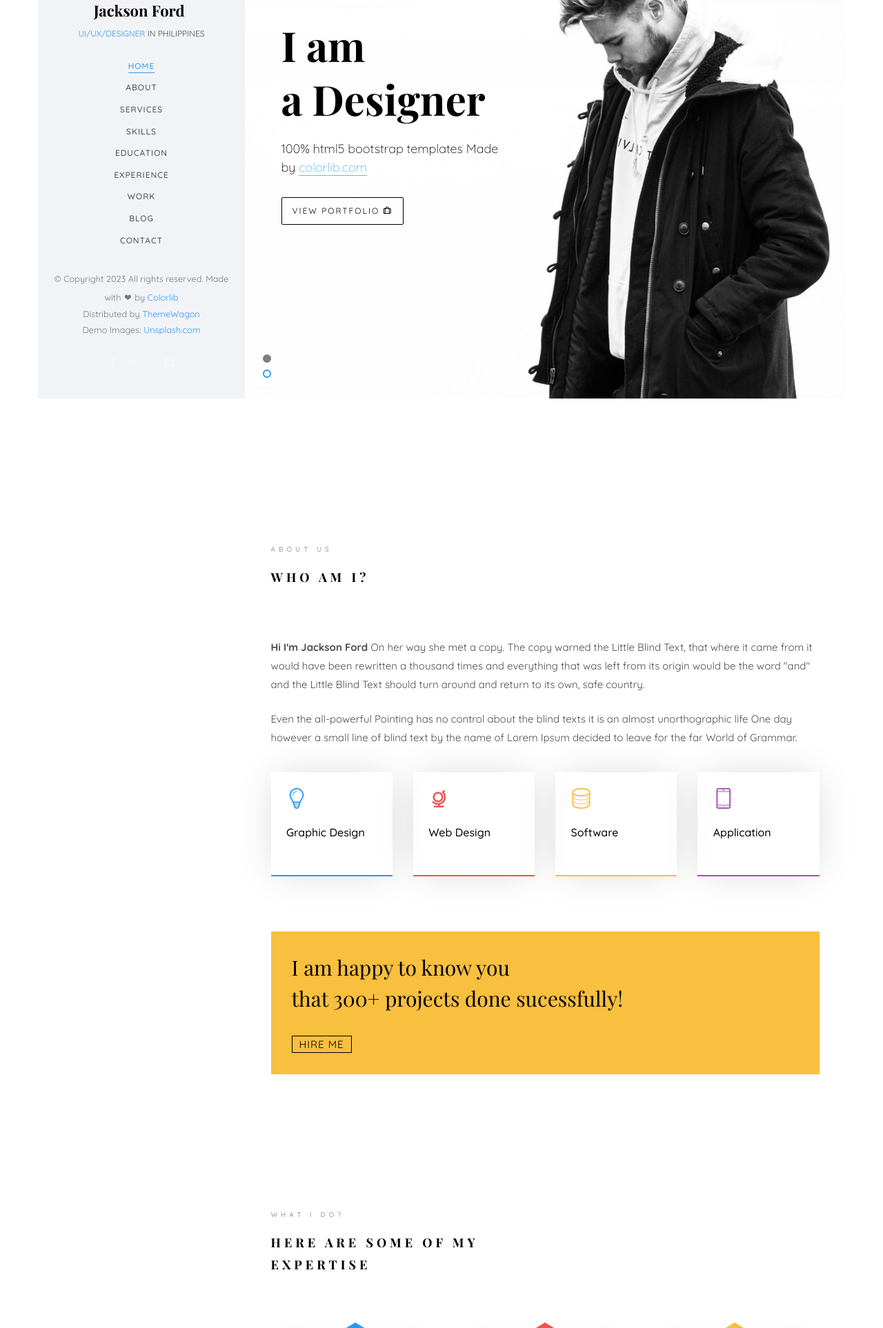
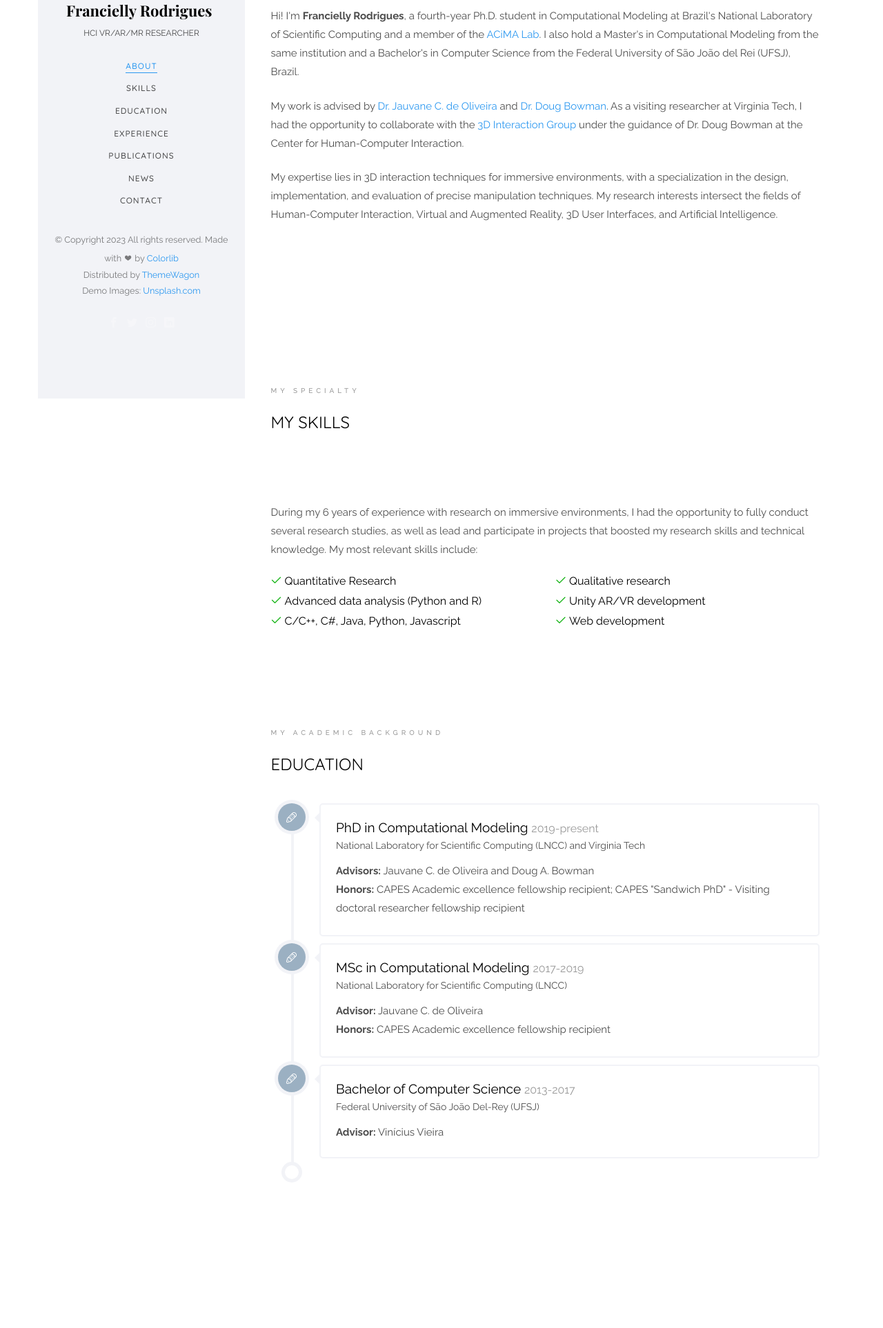
Before and after one commit to franciellyr/franciellyr.github.io, a plain HTML site: page index.html in a window 1280 px wide. Shown: the part 222-2148 px from the top of the page at 69% size. Drawn offline with nearby package versions, Linux system fonts and the light colour scheme; files whose address does not match are found by name; a web font is replaced by a local one.

Commit message:
first changes until education

```diff
--- a/css/style.css
+++ b/css/style.css
@@ -12,7 +12,7 @@
 *
 * ======================================================= */
 body {
-  font-family: "Quicksand", Arial, sans-serif;
+  font-family: "Raleway", Arial, sans-serif;
   font-weight: 400;
   font-size: 15px;
   line-height: 1.8;
@@ -404,11 +404,11 @@ body.offcanvas {
   position: relative; }
 
 .colorlib-heading {
-  font-size: 18px;
+  font: normal normal normal 60px/1.4em quicksand,sans-serif;
+  font-size: 24px;
   margin-bottom: 4em;
-  font-weight: 700;
   text-transform: uppercase;
-  letter-spacing: 5px;
+  letter-spacing: normal;
   line-height: 1.8;
   position: relative; }
   .colorlib-heading span {
@@ -541,11 +541,15 @@ body.offcanvas {
   position: relative;
   margin-left: -20px; }
 
+  .timeline-icon {
+    padding-top: 2px;
+  }
+
 .timeline-centered .timeline-entry .timeline-entry-inner .timeline-icon {
   display: block;
   width: 40px;
   height: 40px;
-  background: #2c98f0;
+  background: #9bb0c2;
   -webkit-border-radius: 50%;
   -moz-border-radius: 50%;
   -ms-border-radius: 50%;
@@ -581,6 +585,13 @@ body.offcanvas {
   -moz-background-clip: padding;
   background-clip: padding-box; }
 
+  .timeline-label-ed {
+    border: 2px solid #f2f3f7;
+    background: white !important;
+    border-radius: 5px;
+
+}
+
 .timeline-centered .timeline-entry .timeline-entry-inner .timeline-label:after {
   content: '';
   display: block;
@@ -598,9 +609,9 @@ body.offcanvas {
   margin-top: 15px; }
 
 .timeline-centered .timeline-entry .timeline-entry-inner .timeline-label h2 {
-  font-size: 20px;
-  font-family: "Quicksand", Arial, sans-serif;
-  font-weight: 500; }
+  font-size: 19px;
+  font-family: "Raleway", Arial, sans-serif;
+  font-weight: 400; }
 
 .timeline-centered .timeline-entry .timeline-entry-inner .timeline-label h2 a {
   color: #000; }
@@ -730,7 +741,7 @@ body.offcanvas {
 
 .progress-wrap h3 {
   font-size: 16px;
-  font-family: "Quicksand", Arial, sans-serif;
+  font-family: "Raleway", Arial, sans-serif;
   margin-bottom: 10px; }
 
 .progress {
--- a/index.html
+++ b/index.html
@@ -25,6 +25,7 @@
 
 	<link href="https://fonts.googleapis.com/css?family=Quicksand:300,400,500,700" rel="stylesheet">
 	<link href="https://fonts.googleapis.com/css?family=Playfair+Display:400,400i,700" rel="stylesheet">
+	<link href="https://fonts.googleapis.com/css2?family=Raleway:wght@400;500;600;700&display=swap" rel="stylesheet">
 
 	<!-- Animate.css -->
 	<link rel="stylesheet" href="css/animate.css">
@@ -56,21 +57,19 @@
 		<a href="#" class="js-colorlib-nav-toggle colorlib-nav-toggle" data-toggle="collapse" data-target="#navbar" aria-expanded="false" aria-controls="navbar"><i></i></a>
 		<aside id="colorlib-aside" role="complementary" class="border js-fullheight">
 			<div class="text-center">
-				<div class="author-img" style="background-image: url(images/about.jpg);"></div>
-				<h1 id="colorlib-logo"><a href="index.html">Jackson Ford</a></h1>
-				<span class="position"><a href="#">UI/UX/Designer</a> in Philippines</span>
+				<div class="author-img" style="background-image: url(images/about2.jpg);"></div>
+				<h1 id="colorlib-logo"><a href="index.html">Francielly Rodrigues</a></h1>
+				<span class="position">HCI VR/AR/MR researcher</span>
 			</div>
 			<nav id="colorlib-main-menu" role="navigation" class="navbar">
 				<div id="navbar" class="collapse">
 					<ul>
-						<li class="active"><a href="#" data-nav-section="home">Home</a></li>
-						<li><a href="#" data-nav-section="about">About</a></li>
-						<li><a href="#" data-nav-section="services">Services</a></li>
+						<li><a href="active" data-nav-section="about">About</a></li>
 						<li><a href="#" data-nav-section="skills">Skills</a></li>
 						<li><a href="#" data-nav-section="education">Education</a></li>
 						<li><a href="#" data-nav-section="experience">Experience</a></li>
-						<li><a href="#" data-nav-section="work">Work</a></li>
-						<li><a href="#" data-nav-section="blog">Blog</a></li>
+						<li><a href="#" data-nav-section="work">Publications</a></li>
+						<li><a href="#" data-nav-section="blog">News</a></li>
 						<li><a href="#" data-nav-section="contact">Contact</a></li>
 					</ul>
 				</div>
@@ -91,45 +90,6 @@ Copyright <script>document.write(new Date().getFullYear());</script> All rights
 		</aside>
 
 		<div id="colorlib-main">
-			<section id="colorlib-hero" class="js-fullheight" data-section="home">
-				<div class="flexslider js-fullheight">
-					<ul class="slides">
-				   	<li style="background-image: url(images/img_bg_1.jpg);">
-				   		<div class="overlay"></div>
-				   		<div class="container-fluid">
-				   			<div class="row">
-					   			<div class="col-md-6 col-md-offset-3 col-md-pull-3 col-sm-12 col-xs-12 js-fullheight slider-text">
-					   				<div class="slider-text-inner js-fullheight">
-					   					<div class="desc">
-						   					<h1>Hi! <br>I'm Jackson</h1>
-						   					<h2>100% html5 bootstrap templates Made by <a href="https://colorlib.com/" target="_blank">colorlib.com</a></h2>
-												<p><a class="btn btn-primary btn-learn">Download CV <i class="icon-download4"></i></a></p>
-											</div>
-					   				</div>
-					   			</div>
-					   		</div>
-				   		</div>
-				   	</li>
-				   	<li style="background-image: url(images/img_bg_2.jpg);">
-				   		<div class="overlay"></div>
-				   		<div class="container-fluid">
-				   			<div class="row">
-					   			<div class="col-md-6 col-md-offset-3 col-md-pull-3 col-sm-12 col-xs-12 js-fullheight slider-text">
-					   				<div class="slider-text-inner">
-					   					<div class="desc">
-						   					<h1>I am <br>a Designer</h1>
-												<h2>100% html5 bootstrap templates Made by <a href="https://colorlib.com/" target="_blank">colorlib.com</a></h2>
-												<p><a class="btn btn-primary btn-learn">View Portfolio <i class="icon-briefcase3"></i></a></p>
-											</div>
-					   				</div>
-					   			</div>
-					   		</div>
-				   		</div>
-				   	</li>
-				  	</ul>
-			  	</div>
-			</section>
-
 			<section class="colorlib-about" data-section="about">
 				<div class="colorlib-narrow-content">
 					<div class="row">
@@ -137,36 +97,46 @@ Copyright <script>document.write(new Date().getFullYear());</script> All rights
 							<div class="row row-bottom-padded-sm animate-box" data-animate-effect="fadeInLeft">
 								<div class="col-md-12">
 									<div class="about-desc">
-										<span class="heading-meta">About Us</span>
-										<h2 class="colorlib-heading">Who Am I?</h2>
-										<p><strong>Hi I'm Jackson Ford</strong> On her way she met a copy. The copy warned the Little Blind Text, that where it came from it would have been rewritten a thousand times and everything that was left from its origin would be the word "and" and the Little Blind Text should turn around and return to its own, safe country.</p>
-										<p>Even the all-powerful Pointing has no control about the blind texts it is an almost unorthographic life One day however a small line of blind text by the name of Lorem Ipsum decided to leave for the far World of Grammar.</p>
+										<span class="heading-meta">About Me</span>
+										<h2 class="colorlib-heading">Who am I?</h2>
+										<p>Hi! I'm <strong>Francielly Rodrigues</strong>, a fourth-year Ph.D. student in Computational Modeling at
+										Brazil's National Laboratory of Scientific Computing and a member of the <a href="http://acima.lncc.br">ACiMA Lab</a>.
+										I also hold a Master's in Computational Modeling from the same institution and a Bachelor's in Computer Science
+										from the Federal University of São João del Rei (UFSJ), Brazil.</p> </p>
+
+										<p>My work is advised by <a href="https://www.lncc.br/~jauvane/">Dr. Jauvane C. de Oliveira</a> and
+										<a href="https://wordpress.cs.vt.edu/3digroup/author/dbowman/">Dr. Doug Bowman</a>. As a visiting researcher at
+										Virginia Tech, I had the opportunity to collaborate with the <a href="https://wordpress.cs.vt.edu/3digroup/">3D Interaction Group</a>
+										under the guidance of Dr. Doug Bowman at the Center for Human-Computer Interaction.</p>
+										<p>My expertise lies in 3D interaction techniques for immersive environments, with a specialization in the design,
+										implementation, and evaluation of precise manipulation techniques. My research interests intersect the fields of
+										Human-Computer Interaction, Virtual and Augmented Reality, 3D User Interfaces, and Artificial Intelligence.</p>
 									</div>
 								</div>
 							</div>
-							<div class="row">
+							<!-- <div class="row">
 								<div class="col-md-3 animate-box" data-animate-effect="fadeInLeft">
 									<div class="services color-1">
 										<span class="icon2"><i class="icon-bulb"></i></span>
-										<h3>Graphic Design</h3>
+										<h3>HCI</h3>
 									</div>
 								</div>
 								<div class="col-md-3 animate-box" data-animate-effect="fadeInRight">
 									<div class="services color-2">
 										<span class="icon2"><i class="icon-globe-outline"></i></span>
-										<h3>Web Design</h3>
+										<h3>AR, VR and MR</h3>
 									</div>
 								</div>
 								<div class="col-md-3 animate-box" data-animate-effect="fadeInTop">
 									<div class="services color-3">
 										<span class="icon2"><i class="icon-data"></i></span>
-										<h3>Software</h3>
+										<h3>3DUI</h3>
 									</div>
 								</div>
 								<div class="col-md-3 animate-box" data-animate-effect="fadeInBottom">
 									<div class="services color-4">
 										<span class="icon2"><i class="icon-phone3"></i></span>
-										<h3>Application</h3>
+										<h3>AI</h3>
 									</div>
 								</div>
 							</div>
@@ -177,7 +147,7 @@ Copyright <script>document.write(new Date().getFullYear());</script> All rights
 										<a href="#" class="btn-hire">Hire me</a>
 									</div>
 								</div>
-							</div>
+							</div> -->
 						</div>
 					</div>
 				</div>
@@ -185,7 +155,7 @@ Copyright <script>document.write(new Date().getFullYear());</script> All rights
 
 
 
-			<section class="colorlib-services" data-section="services">
+			<!-- <section class="colorlib-services" data-section="services">
 				<div class="colorlib-narrow-content">
 					<div class="row">
 						<div class="col-md-6 col-md-offset-3 col-md-pull-3 animate-box" data-animate-effect="fadeInLeft">
@@ -262,9 +232,9 @@ Copyright <script>document.write(new Date().getFullYear());</script> All rights
 						</div>
 					</div>
 				</div>
-			</section>
+			</section> -->
 
-			<div id="colorlib-counter" class="colorlib-counters" style="background-image: url(images/cover_bg_1.jpg);" data-stellar-background-ratio="0.5">
+			<!-- <div id="colorlib-counter" class="colorlib-counters" style="background-image: url(images/cover_bg_1.jpg);" data-stellar-background-ratio="0.5">
 				<div class="overlay"></div>
 				<div class="colorlib-narrow-content">
 					<div class="row">
@@ -288,7 +258,7 @@ Copyright <script>document.write(new Date().getFullYear());</script> All rights
 						</div>
 					</div>
 				</div>
-			</div>
+			</div> -->
 
 			<section class="colorlib-skills" data-section="skills">
 				<div class="colorlib-narrow-content">
@@ -300,170 +270,116 @@ Copyright <script>document.write(new Date().getFullYear());</script> All rights
 					</div>
 					<div class="row">
 						<div class="col-md-12 animate-box" data-animate-effect="fadeInLeft">
-							<p>The Big Oxmox advised her not to do so, because there were thousands of bad Commas, wild Question Marks and devious Semikoli, but the Little Blind Text didn’t listen. She packed her seven versalia, put her initial into the belt and made herself on the way.</p>
+							<p>
+								During my 6 years of experience with research on immersive environments,
+								I had the opportunity to fully conduct several research studies, as well as lead and participate
+								in projects that boosted my research skills and technical knowledge. My most relevant skills include:
+							</p>
 						</div>
 						<div class="col-md-6 animate-box" data-animate-effect="fadeInLeft">
 							<div class="progress-wrap">
-								<h3>Photoshop</h3>
-								<div class="progress">
+								<h3><i class="icon-check" style="color: rgb(25, 181, 25)"></i> Quantitative Research</h3>
+								<!-- <div class="progress">
 								 	<div class="progress-bar color-1" role="progressbar" aria-valuenow="75"
 								  	aria-valuemin="0" aria-valuemax="100" style="width:75%">
 								    <span>75%</span>
 								  	</div>
-								</div>
+								</div> -->
 							</div>
 						</div>
 						<div class="col-md-6 animate-box" data-animate-effect="fadeInRight">
 							<div class="progress-wrap">
-								<h3>jQuery</h3>
-								<div class="progress">
-								 	<div class="progress-bar color-2" role="progressbar" aria-valuenow="60"
-								  	aria-valuemin="0" aria-valuemax="100" style="width:60%">
-								    <span>60%</span>
-								  	</div>
-								</div>
+								<h3><i class="icon-check" style="color: rgb(25, 181, 25)"></i> Qualitative research</h3>
 							</div>
 						</div>
 						<div class="col-md-6 animate-box" data-animate-effect="fadeInLeft">
 							<div class="progress-wrap">
-								<h3>HTML5</h3>
-								<div class="progress">
-								 	<div class="progress-bar color-3" role="progressbar" aria-valuenow="85"
-								  	aria-valuemin="0" aria-valuemax="100" style="width:85%">
-								    <span>85%</span>
-								  	</div>
-								</div>
+								<h3><i class="icon-check" style="color: rgb(25, 181, 25)"></i> Advanced data analysis (Python and R)</h3>
 							</div>
 						</div>
 						<div class="col-md-6 animate-box" data-animate-effect="fadeInRight">
 							<div class="progress-wrap">
-								<h3>CSS3</h3>
-								<div class="progress">
-								 	<div class="progress-bar color-4" role="progressbar" aria-valuenow="90"
-								  	aria-valuemin="0" aria-valuemax="100" style="width:90%">
-								    <span>90%</span>
-								  	</div>
-								</div>
+								<h3><i class="icon-check" style="color: rgb(25, 181, 25)"></i> Unity AR/VR development</h3>
 							</div>
 						</div>
 						<div class="col-md-6 animate-box" data-animate-effect="fadeInLeft">
 							<div class="progress-wrap">
-								<h3>WordPress</h3>
-								<div class="progress">
-								 	<div class="progress-bar color-5" role="progressbar" aria-valuenow="70"
-								  	aria-valuemin="0" aria-valuemax="100" style="width:70%">
-								    <span>70%</span>
-								  	</div>
-								</div>
+								<h3><i class="icon-check" style="color: rgb(25, 181, 25)"></i> C/C++, C#, Java, Python, Javascript</h3>
 							</div>
 						</div>
 						<div class="col-md-6 animate-box" data-animate-effect="fadeInRight">
 							<div class="progress-wrap">
-								<h3>SEO</h3>
-								<div class="progress">
-								 	<div class="progress-bar color-6" role="progressbar" aria-valuenow="80"
-								  	aria-valuemin="0" aria-valuemax="100" style="width:80%">
-								    <span>80%</span>
-								  	</div>
-								</div>
+								<h3><i class="icon-check" style="color: rgb(25, 181, 25)"></i> Web development</h3>
 							</div>
 						</div>
 					</div>
 				</div>
 			</section>
 
-			<section class="colorlib-education" data-section="education">
+			<section class="colorlib-education" data-section="education" style="padding-top:0">
 				<div class="colorlib-narrow-content">
 					<div class="row">
 						<div class="col-md-6 col-md-offset-3 col-md-pull-3 animate-box" data-animate-effect="fadeInLeft">
-							<span class="heading-meta">Education</span>
-							<h2 class="colorlib-heading animate-box">Education</h2>
+							<span class="heading-meta">My academic background</span>
+							<h2 class="colorlib-heading animate-box" style="margin-bottom: 30px;">Education</h2>
 						</div>
 					</div>
 					<div class="row">
-						<div class="col-md-12 animate-box" data-animate-effect="fadeInLeft">
-							<div class="fancy-collapse-panel">
-								<div class="panel-group" id="accordion" role="tablist" aria-multiselectable="true">
-									<div class="panel panel-default">
-									    <div class="panel-heading" role="tab" id="headingOne">
-									        <h4 class="panel-title">
-									            <a data-toggle="collapse" data-parent="#accordion" href="#collapseOne" aria-expanded="true" aria-controls="collapseOne">Master Degree Graphic Design
-									            </a>
-									        </h4>
-									    </div>
-									    <div id="collapseOne" class="panel-collapse collapse in" role="tabpanel" aria-labelledby="headingOne">
-									         <div class="panel-body">
-									            <div class="row">
-										      		<div class="col-md-6">
-										      			<p>Far far away, behind the word mountains, far from the countries Vokalia and Consonantia, there live the blind texts. </p>
-										      		</div>
-										      		<div class="col-md-6">
-										      			<p>Separated they live in Bookmarksgrove right at the coast of the Semantics, a large language ocean.</p>
-										      		</div>
-										      	</div>
-									         </div>
-									    </div>
-									</div>
-									<div class="panel panel-default">
-									    <div class="panel-heading" role="tab" id="headingTwo">
-									        <h4 class="panel-title">
-									            <a class="collapsed" data-toggle="collapse" data-parent="#accordion" href="#collapseTwo" aria-expanded="false" aria-controls="collapseTwo">Bachelor Degree of Computer Science
-									            </a>
-									        </h4>
-									    </div>
-									    <div id="collapseTwo" class="panel-collapse collapse" role="tabpanel" aria-labelledby="headingTwo">
-									        <div class="panel-body">
-									            <p>Far far away, behind the word <strong>mountains</strong>, far from the countries Vokalia and Consonantia, there live the blind texts. Separated they live in Bookmarksgrove right at the coast of the Semantics, a large language ocean.</p>
-													<ul>
-														<li>Separated they live in Bookmarksgrove right</li>
-														<li>Separated they live in Bookmarksgrove right</li>
-													</ul>
-									        </div>
-									    </div>
-									</div>
-									<div class="panel panel-default">
-									    <div class="panel-heading" role="tab" id="headingThree">
-									        <h4 class="panel-title">
-									            <a class="collapsed" data-toggle="collapse" data-parent="#accordion" href="#collapseThree" aria-expanded="false" aria-controls="collapseThree">Diploma in Information Technology
-									            </a>
-									        </h4>
-									    </div>
-									    <div id="collapseThree" class="panel-collapse collapse" role="tabpanel" aria-labelledby="headingThree">
-									        <div class="panel-body">
-									            <p>Far far away, behind the word <strong>mountains</strong>, far from the countries Vokalia and Consonantia, there live the blind texts. Separated they live in Bookmarksgrove right at the coast of the Semantics, a large language ocean.</p>
-									        </div>
-									    </div>
+						<div class="col-md-12">
+				         <div class="timeline-centered">
+					        <article class="timeline-entry animate-box" data-animate-effect="fadeInLeft">
+					            <div class="timeline-entry-inner">
+
+					               <div class="timeline-icon color-1">
+					                  <i class="icon-pen2"></i>
+					               </div>
+
+					               <div class="timeline-label timeline-label-ed">
+					                  <h2 style="margin-bottom: 2px;"><a href="#" >PhD in Computational Modeling</a> <span>2019-present</span></h2>
+					                  <span style="font-size: 14px">National Laboratory for Scientific Computing (LNCC) and Virginia Tech</span>
+									  <p style="margin-top: 10px; margin-bottom: 0;"><b>Advisors:</b> Jauvane C. de Oliveira and Doug A. Bowman</p>
+									  <p style="margin-top: 0; margin-bottom: 3px;"><b>Honors:</b> CAPES Academic excellence fellowship recipient; CAPES "Sandwich PhD" - Visiting doctoral researcher fellowship recipient</p>
+					               </div>
+					            </div>
+							</article>
+
+							<article class="timeline-entry animate-box" data-animate-effect="fadeInRight">
+								<div class="timeline-entry-inner">
+
+									<div class="timeline-icon color-1">
+									   <i class="icon-pen2"></i>
 									</div>
 
-									<div class="panel panel-default">
-									    <div class="panel-heading" role="tab" id="headingFour">
-									        <h4 class="panel-title">
-									            <a class="collapsed" data-toggle="collapse" data-parent="#accordion" href="#collapseFour" aria-expanded="false" aria-controls="collapseFour">Diploma in Information Technology
-									            </a>
-									        </h4>
-									    </div>
-									    <div id="collapseFour" class="panel-collapse collapse" role="tabpanel" aria-labelledby="headingFour">
-									        <div class="panel-body">
-									            <p>Far far away, behind the word <strong>mountains</strong>, far from the countries Vokalia and Consonantia, there live the blind texts. Separated they live in Bookmarksgrove right at the coast of the Semantics, a large language ocean.</p>
-									        </div>
-									    </div>
+									<div class="timeline-label timeline-label-ed">
+										<h2 style="margin-bottom: 2px;"><a href="#">MSc in Computational Modeling</a> <span>2017-2019</span></h2>
+									   <span style="font-size: 14px">National Laboratory for Scientific Computing (LNCC)</span>
+									   <p style="margin-top: 10px; margin-bottom: 0;"><b>Advisor:</b> Jauvane C. de Oliveira</p>
+									   <p style="margin-top: 0; margin-bottom: 3px;"><b>Honors:</b> CAPES Academic excellence fellowship recipient</p>
+									</div>
+								 </div>
+					        </article>
+
+							<article class="timeline-entry animate-box" data-animate-effect="fadeInLeft">
+								<div class="timeline-entry-inner">
+
+									<div class="timeline-icon color-1">
+									   <i class="icon-pen2"></i>
 									</div>
 
-									<div class="panel panel-default">
-									    <div class="panel-heading" role="tab" id="headingFive">
-									        <h4 class="panel-title">
-									            <a class="collapsed" data-toggle="collapse" data-parent="#accordion" href="#collapseFive" aria-expanded="false" aria-controls="collapseFive">High School Secondary Education
-									            </a>
-									        </h4>
-									    </div>
-									    <div id="collapseFive" class="panel-collapse collapse" role="tabpanel" aria-labelledby="headingFive">
-									        <div class="panel-body">
-									            <p>Far far away, behind the word <strong>mountains</strong>, far from the countries Vokalia and Consonantia, there live the blind texts. Separated they live in Bookmarksgrove right at the coast of the Semantics, a large language ocean.</p>
-									        </div>
-									    </div>
+									<div class="timeline-label timeline-label-ed">
+										<h2 style="margin-bottom: 2px;"><a href="#">Bachelor of Computer Science</a> <span>2013-2017</span></h2>
+									   <span style="font-size: 14px">Federal University of São João Del-Rey (UFSJ)</span>
+									   <p style="margin-top: 10px; margin-bottom: 0;"><b>Advisor:</b> Vinícius Vieira</p>
 									</div>
-								</div>
-							</div>
+								 </div>
+					        </article>
+
+							<article class="timeline-entry begin animate-box" data-animate-effect="fadeInBottom">
+					            <div class="timeline-entry-inner">
+					               <div class="timeline-icon color-none">
+					               </div>
+					            </div>
+					         </article>
 						</div>
 					</div>
 				</div>
@@ -555,7 +471,7 @@ Copyright <script>document.write(new Date().getFullYear());</script> All rights
 				</div>
 			</section>
 
-			<section class="colorlib-work" data-section="work">
+			<!-- <section class="colorlib-work" data-section="work">
 				<div class="colorlib-narrow-content">
 					<div class="row">
 						<div class="col-md-6 col-md-offset-3 col-md-pull-3 animate-box" data-animate-effect="fadeInLeft">
@@ -779,7 +695,7 @@ Copyright <script>document.write(new Date().getFullYear());</script> All rights
 						</div>
 					</div>
 				</div>
-			</section>
+			</section> -->
 
 		</div><!-- end:colorlib-main -->
 	</div><!-- end:container-wrap -->
```
Also changed, not shown: images/about2.jpg (added).
